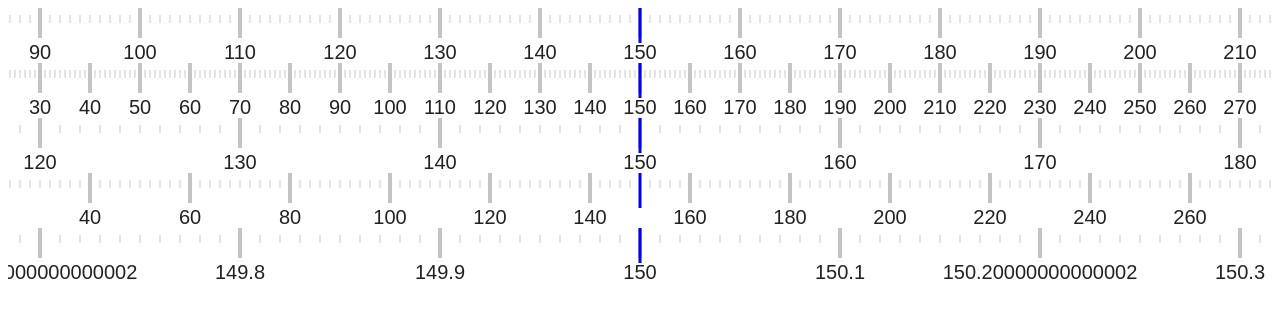
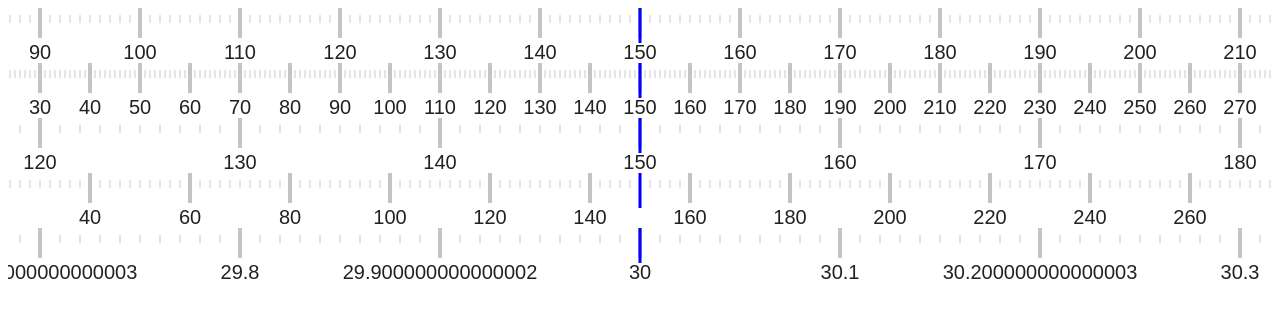
Before and after one commit to loput12ouj35/React-slide-rule, a React (Create React App) app: page / in a window 1280 px wide. Shown: the top 318 px of the page. Built offline with nearby package versions, Linux system fonts and the light colour scheme.

Commit message:
Feat(component): Add defaultValue prop
- For uncontrolled case
- Rename style-related props

```diff
--- a/src/SliderRuler/Canvas.jsx
+++ b/src/SliderRuler/Canvas.jsx
@@ -13,6 +13,7 @@ export default class Canvas extends React.PureComponent {
   state = { translateX: 0 };
   browserEnv = window.hasOwnProperty('ontouchstart');
   canvasRef = React.createRef();
+  currentValue = this.props.defaultValue;
 
   handleTouchStart = (e) => {
     if (this.isTouching) return;
@@ -116,7 +117,7 @@ export default class Canvas extends React.PureComponent {
     const canvas = this.canvasRef.current;
     if (!canvas) return;
 
-    const { primary, secondary, precision } = this.props;
+    const { primaryStyles, secondaryStyles, precision } = this.props;
 
     const ctx = canvas.getContext('2d');
     ctx.clearRect(0, 0, canvas.width, canvas.height);
@@ -126,9 +127,10 @@ export default class Canvas extends React.PureComponent {
 
       ctx.beginPath();
       if (i % 10 === 0) {
-        this.drawLine(ctx, x, primary);
-        this.drawNumber(ctx, Math.round(i / 10) * (precision * 10), x);
-      } else this.drawLine(ctx, x, secondary);
+        this.drawLine(ctx, x, primaryStyles);
+        const number = Math.round(i / 10) * (precision * 10);
+        this.drawNumber(ctx, number, x);
+      } else this.drawLine(ctx, x, secondaryStyles);
 
       ctx.closePath();
     }
@@ -143,7 +145,7 @@ export default class Canvas extends React.PureComponent {
   };
 
   drawNumber = (ctx, number, x) => {
-    const { size, family, color, top } = this.props.text;
+    const { size, family, color, top } = this.props.textStyles;
     ctx.fillStyle = color;
     ctx.textAlign = 'center';
     ctx.textBaseline = 'top';
@@ -166,9 +168,9 @@ export default class Canvas extends React.PureComponent {
   }
 
   render() {
-    const { width, height, value } = this.props;
+    const { width, height, value = null } = this.props;
     const { translateX } = this.state;
-    this.currentValue = value;
+    if (value !== null) this.currentValue = value;
 
     return (
       <canvas
--- a/src/SliderRuler/index.tsx
+++ b/src/SliderRuler/index.tsx
@@ -6,19 +6,19 @@ interface IProps {
   onChange: (v: number) => any;
   width: Property.Width;
   height: Property.Height;
-  primary: {
+  primaryStyles: {
     color: Property.BackgroundColor;
     width: number;
     height: number;
     top: number;
   };
-  secondary: {
+  secondaryStyles: {
     color: Property.BackgroundColor;
     width: number;
     height: number;
     top: number;
   };
-  text: {
+  textStyles: {
     size: Property.FontSize;
     family: Property.FontFamily;
     color: Property.Color;
@@ -29,6 +29,7 @@ interface IProps {
   max: number;
   min: number;
   value: number;
+  defaultValue: number;
   style: React.CSSProperties;
   centerComponent: React.ReactElement;
 }
@@ -49,9 +50,9 @@ const CENTER_STYLE: React.CSSProperties = {
 export default class SliderRuler extends React.PureComponent<IProps> {
   static defaultProps = {
     onChange: () => {},
-    primary: { color: '#C4C4C4', width: 4, height: 30, top: 0 },
-    secondary: { color: '#E4E4E4', width: 2, height: 15, top: 7 },
-    text: {
+    primaryStyles: { color: '#C4C4C4', width: 4, height: 30, top: 0 },
+    secondaryStyles: { color: '#E4E4E4', width: 2, height: 15, top: 7 },
+    textStyles: {
       size: '1.25em',
       family: 'Arial',
       color: 'rgba(0, 0, 0, 0.87)',
@@ -62,7 +63,8 @@ export default class SliderRuler extends React.PureComponent<IProps> {
     precision: 1,
     max: 300,
     min: 0,
-    value: 150,
+    // value: 150,
+    defaultValue: 30,
     style: {
       width: '100%',
     },
```
